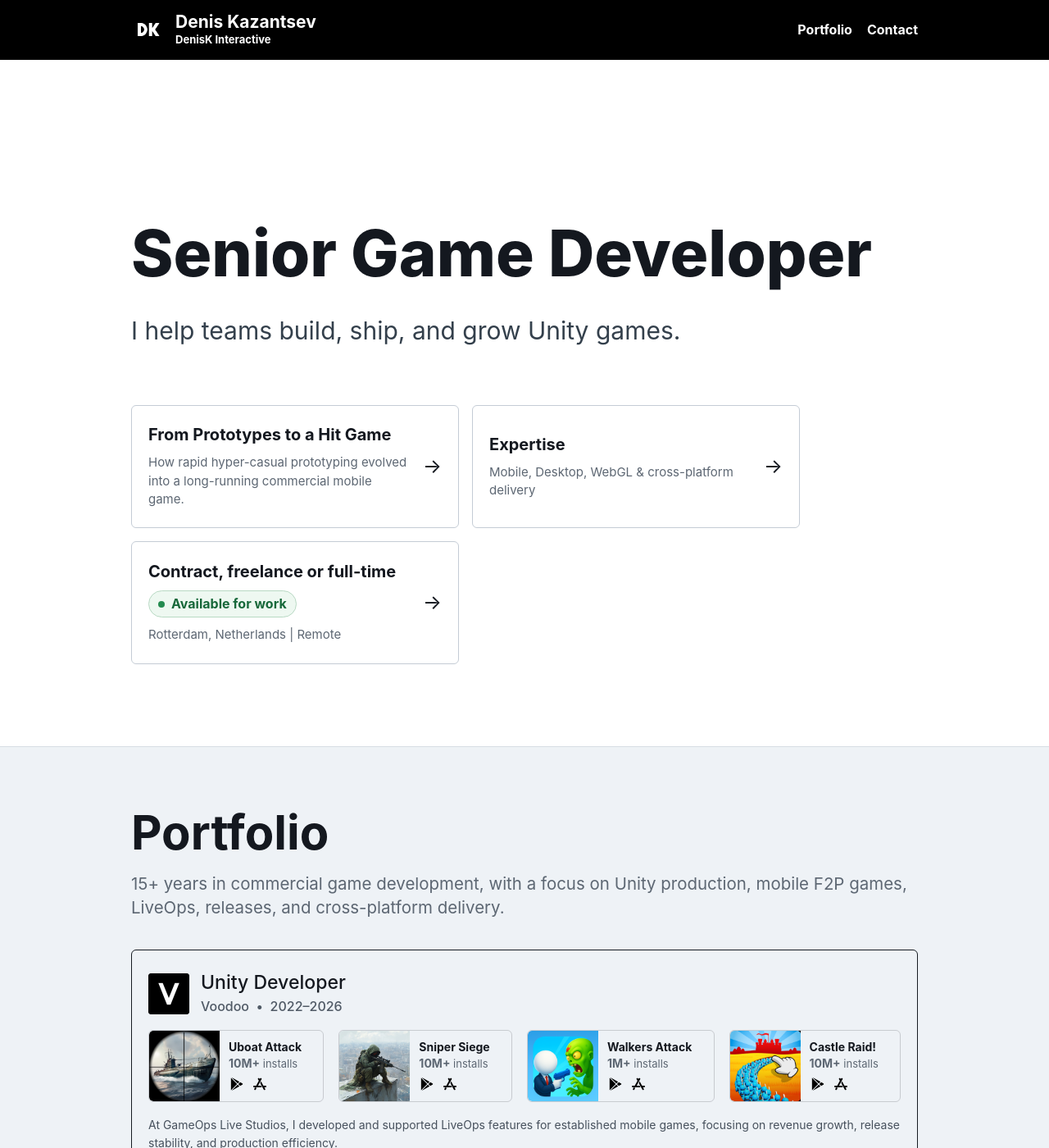
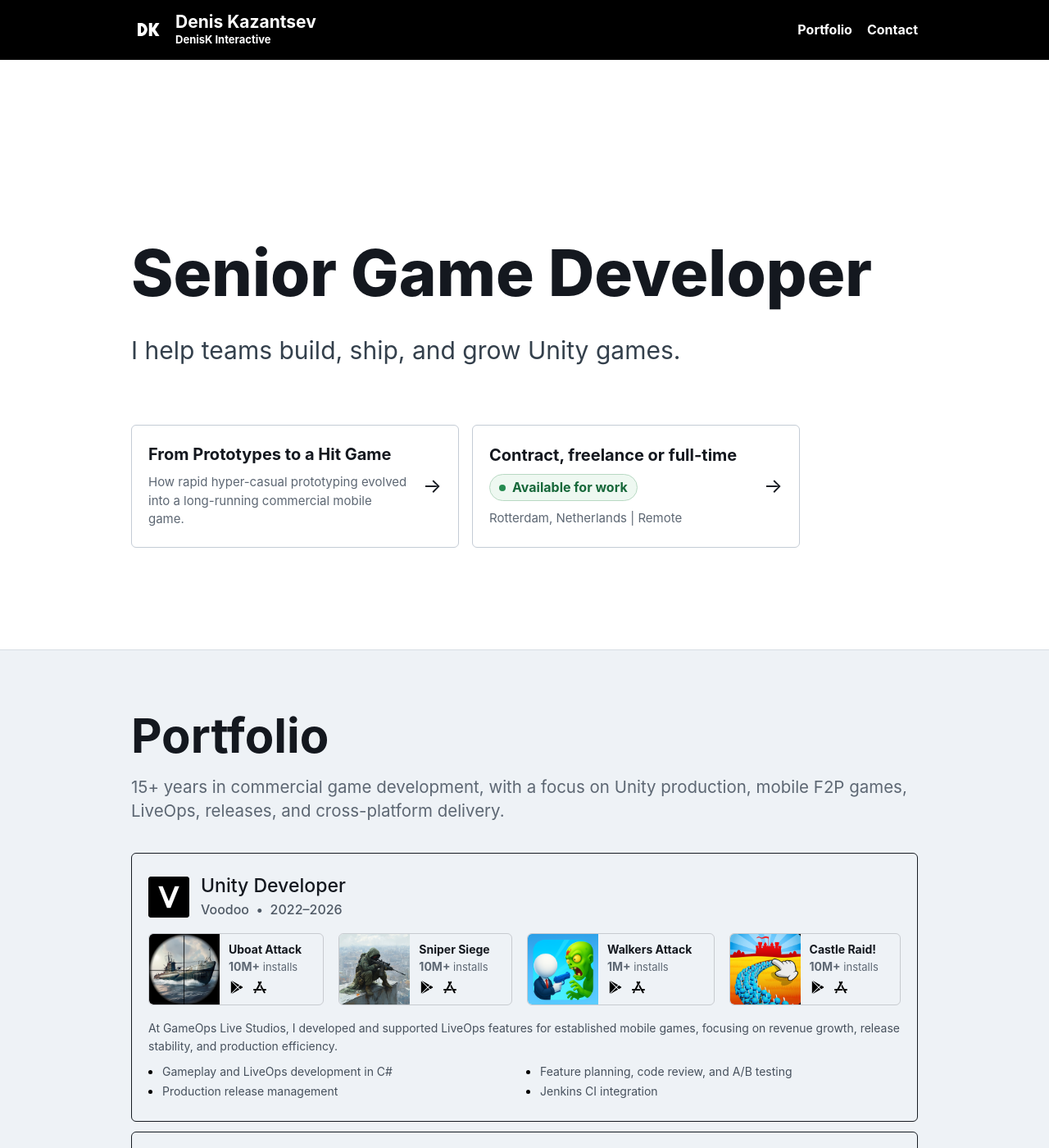
Before and after one commit to JokerDen/denisk, a Jekyll site: the page built from index.md, in a window 1280 px wide and 1400 px high. Shown: the whole window at 82% size. Built offline with Jekyll 4.4.1, drawn with Linux system fonts in a browser that asks for light colours; some of the changed text lies outside the part shown.

Commit message:
hide expertise

```diff
--- a/assets/css/site.css
+++ b/assets/css/site.css
@@ -1294,6 +1294,12 @@
   font-size: clamp(18px, 1.6vw, 22px);
 }
 
+.contact .contact-background-description {
+  margin: 28px 0 12px;
+  font-size: 16px;
+  line-height: 1.5;
+}
+
 .contact {
   min-height: 680px;
   align-items: center;
--- a/index.md
+++ b/index.md
@@ -15,13 +15,6 @@
           <span class="featured-work-copy">
             <strong>From Prototypes to a Hit Game</strong>
             <span>How rapid hyper-casual prototyping evolved into a long-running commercial mobile game.</span>
-          </span>
-          <span class="featured-work-arrow" aria-hidden="true">&rarr;</span>
-        </a>
-        <a class="featured-work-card" href="{{ '/expertise/' | relative_url }}">
-          <span class="featured-work-copy">
-            <strong>Expertise</strong>
-            <span>Mobile, Desktop, WebGL &amp; cross-platform delivery</span>
           </span>
           <span class="featured-work-arrow" aria-hidden="true">&rarr;</span>
         </a>
@@ -274,6 +267,7 @@
     </div>
     <p>Get in touch — let’s discuss the project, scope, timing, and budget.</p>
     <p><a href="mailto:contact@denisk.io">contact@denisk.io</a></p>
+    <p class="contact-background-description">See my full background and core competencies on LinkedIn and in my CV.</p>
     <p class="contact-social-links">
       <a class="contact-icon-link" href="https://www.linkedin.com/in/denis-kazantsev-27487178/" target="_blank" rel="noopener noreferrer" aria-label="Denis Kazantsev on LinkedIn" title="LinkedIn">
         <img src="{{ '/assets/portfolio/linkedin.svg' | relative_url }}" alt="">
```
